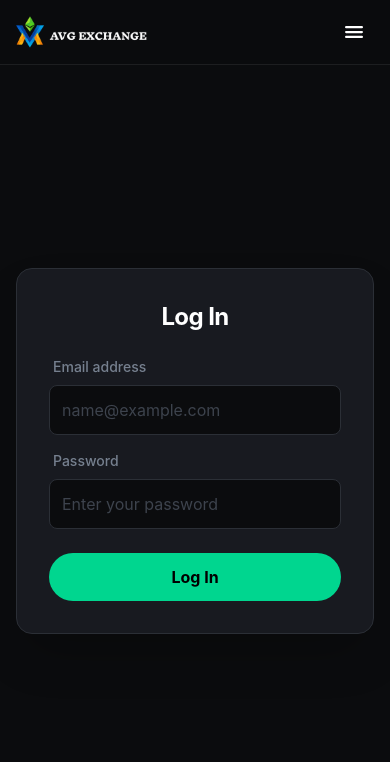
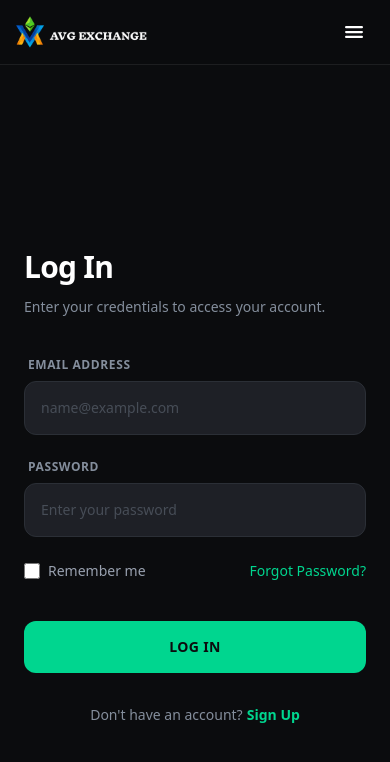
Before and after one commit to sanjayvanan/Avg-Exchange, a React app in the folder frontend/: page /login in a window 390 px wide. Shown: the top 762 px of the page. Built offline with nearby package versions, Linux system fonts and the light colour scheme; the HTML template or start-up script is replaced by a standard one.

Commit message:
feat : Added new components

```diff
--- a/frontend/src/components/AuthStyles.js
+++ b/frontend/src/components/AuthStyles.js
@@ -1,21 +1,47 @@
 // AuthStyles.js
 export const authStyles = {
-  // Main background container that centers the form
-  wrapper: "flex items-center justify-center min-h-[calc(100vh-72px)] px-4 bg-[#0b0c0e]",
+  // Main container: Full screen, flex layout for split screen
+  wrapper: "flex min-h-screen w-full bg-[#0b0c0e] font-sans",
 
-  // The card containing the form
-  formCard: "bg-[#181a20] p-8 rounded-2xl border border-[#2b2f36] w-full max-w-md shadow-2xl transition-all",
+  // --- LEFT SIDE (Video & Branding) ---
+  // Hidden on mobile (lg:flex), takes up 50% width
+  leftSection: "hidden lg:flex relative w-1/2 flex-col justify-end overflow-hidden",
 
-  // Typography
-  title: "text-white text-2xl font-bold mb-6 text-center tracking-tight",
-  label: "block text-[#76808f] text-sm font-medium mb-2 ml-1",
+  // The Video Element styling
+  videoBg: "absolute inset-0 w-full h-full object-cover",
 
-  // Input fields
-  input: "w-full bg-[#0b0c0e] border border-[#2b2f36] rounded-lg p-3 text-white focus:border-[#00D68F] focus:ring-1 focus:ring-[#00D68F] outline-none transition-all placeholder:text-[#3d434d]",
+  // Gradient overlay to make text readable against any video
+  overlay: "absolute inset-0 bg-gradient-to-t from-[#0b0c0e] via-[#0b0c0e]/70 to-transparent",
 
-  // Submit button
-  submitBtn: "w-full bg-[#00D68F] text-black font-bold py-3 rounded-full hover:bg-[#00ba7c] active:scale-[0.98] transition-all disabled:opacity-50 disabled:cursor-not-allowed mt-4",
+  // Text content wrapper
+  textContent: "relative z-10 p-16 pb-20 max-w-2xl",
+  heroTitle: "text-5xl font-bold text-white mb-6 leading-[1.1] tracking-tight",
+  heroSubtitle: "text-lg text-[#848e9c] leading-relaxed",
 
-  // Error messages
-  errorBox: "mt-4 p-3 bg-red-500/10 border border-red-500/50 text-red-500 rounded-lg text-sm text-center font-medium animate-pulse"
+  // --- RIGHT SIDE (Form) ---
+  // Centered content, takes 100% on mobile, 50% on desktop
+  rightSection: "w-full lg:w-1/2 flex flex-col justify-center items-center px-6 sm:px-12 bg-[#0b0c0e]",
+
+  // Form Container (Constrains width for better readability)
+  formContainer: "w-full max-w-[440px]",
+
+  // Form Header
+  header: "mb-10",
+  title: "text-3xl font-bold text-white mb-3 tracking-tight",
+  subTitle: "text-[#848e9c] text-sm font-medium",
+
+  // Inputs
+  inputGroup: "mb-6",
+  label: "block text-[#848e9c] text-xs font-bold uppercase tracking-wider mb-2 ml-1",
+  input: "w-full bg-[#1e2026] border border-[#2b2f36] rounded-xl p-4 text-white placeholder-[#474d57] focus:border-[#00D68F] focus:ring-1 focus:ring-[#00D68F] outline-none transition-all text-sm font-medium",
+
+  // Submit Button
+  submitBtn: "w-full bg-[#00D68F] hover:bg-[#00ba7c] text-[#0b0c0e] font-bold py-4 rounded-xl active:scale-[0.98] transition-all disabled:opacity-50 disabled:cursor-not-allowed mt-4 text-sm uppercase tracking-wide",
+
+  // Footer Links (e.g., "Don't have an account?")
+  footerText: "mt-8 text-center text-[#848e9c] text-sm",
+  link: "text-[#00D68F] hover:text-[#00ba7c] font-semibold ml-1 cursor-pointer transition-colors",
+
+  // Error Box
+  errorBox: "mt-6 p-4 bg-red-500/10 border border-red-500/20 text-red-400 rounded-xl text-sm text-center font-medium animate-pulse"
 };
--- a/frontend/src/pages/Home.jsx
+++ b/frontend/src/pages/Home.jsx
@@ -11,7 +11,7 @@ import TrendingSection from '../components/TrendingSection';
 import FeaturesSection from '../components/FeaturesSection';
 import StepsSection from '../components/StepsSection'; // <--- New Import
 import Footer from '../components/Footer';
-import heroVideo from '../assets/hero_video.mp4';
+import heroVideo from '../assets/Droneshot.mp4';
 
 const Home = () => {
   const user = useSelector((state) => state.auth.user);
--- a/frontend/src/pages/Login.jsx
+++ b/frontend/src/pages/Login.jsx
@@ -1,11 +1,15 @@
 import { useState } from "react"
 import { useDispatch, useSelector } from 'react-redux'
+import { Link } from 'react-router-dom'
 import { loginUser } from '../features/authSlice'
 import { authStyles as s } from '../components/AuthStyles'
+// Import the video file
+import BitcoinVideo from '../assets/Bitcoin_spinning.mp4'
 
 const Login = () => {
   const [email, setEmail] = useState('')
   const [password, setPassword] = useState('')
+  const [videoLoaded, setVideoLoaded] = useState(false)
   const dispatch = useDispatch()
   const isLoading = useSelector((state) => state.auth.loading)
   const error = useSelector((state) => state.auth.error)
@@ -17,11 +21,53 @@ const Login = () => {
 
   return (
     <div className={s.wrapper}>
-      <form className={s.formCard} onSubmit={handleSubmit}>
-        <h3 className={s.title}>Log In</h3>
+      {/* Left Side - Video & Branding */}
+      <div className={s.leftSection}>
+        <video
+          autoPlay
+          loop
+          muted
+          playsInline
+          preload="auto"
+          className={s.videoBg}
+          onLoadedData={() => {
+            setVideoLoaded(true)
+            console.log('Video loaded successfully')
+          }}
+          onError={(e) => {
+            console.error('Video error:', e)
+            console.error('Video source:', BitcoinVideo)
+          }}
+        >
+          <source src={BitcoinVideo} type="video/mp4" />
+        </video>
 
-        <div className="mb-4">
-          <label className={s.label}>Email address</label>
+        {/* Fallback background while video loads */}
+        {!videoLoaded && (
+          <div className="absolute inset-0 bg-gradient-to-br from-[#00D68F]/10 via-[#0a0b0d] to-[#00bd7e]/10 animate-pulse" />
+        )}
+
+        <div className={s.overlay} />
+
+        <div className={s.textContent}>
+          <h1 className={s.heroTitle}>Welcome <br /> Back!</h1>
+          <p className={s.heroSubtitle}>
+            Log in to access your account and continue trading crypto securely.
+          </p>
+        </div>
+      </div>
+
+      {/* Right Side - Login Form */}
+      <div className={s.rightSection}>
+        <div className={s.formContainer}>
+          <div className={s.header}>
+            <h2 className={s.title}>Log In</h2>
+            <p className={s.subTitle}>Enter your credentials to access your account.</p>
+          </div>
+
+          <form onSubmit={handleSubmit}>
+            <div className={s.inputGroup}>
+              <label className={s.label}>Email Address</label>
               <input
                 type="email"
                 className={s.input}
@@ -32,7 +78,7 @@ const Login = () => {
               />
             </div>
 
-        <div className="mb-2">
+            <div className={s.inputGroup}>
               <label className={s.label}>Password</label>
               <input
                 type="password"
@@ -44,12 +90,32 @@ const Login = () => {
               />
             </div>
 
+            <div className="flex items-center justify-between mb-6">
+              <label className="flex items-center gap-2 text-sm text-gray-400 cursor-pointer group">
+                <input
+                  type="checkbox"
+                  className="w-4 h-4 rounded border-white/[0.1] bg-white/[0.05] text-[#00D68F] focus:ring-[#00D68F] focus:ring-offset-0"
+                />
+                <span className="group-hover:text-white transition-colors">Remember me</span>
+              </label>
+              <Link to="/forgot-password" className="text-sm text-[#00D68F] hover:text-[#00bd7e] transition-colors">
+                Forgot Password?
+              </Link>
+            </div>
+
             <button disabled={isLoading} className={s.submitBtn}>
-          {isLoading ? 'Verifying...' : 'Log In'}
+              {isLoading ? 'Logging in...' : 'Log In'}
             </button>
 
             {error && <div className={s.errorBox}>{error}</div>}
+
+            <div className={s.footerText}>
+              Don't have an account?
+              <Link to="/signup" className={s.link}>Sign Up</Link>
+            </div>
           </form>
+        </div>
+      </div>
     </div>
   )
 }
--- a/frontend/src/pages/Signup.jsx
+++ b/frontend/src/pages/Signup.jsx
@@ -1,11 +1,15 @@
 import { useState } from "react"
 import { useDispatch, useSelector } from 'react-redux'
+import { Link } from 'react-router-dom'
 import { signupUser } from '../features/authSlice'
 import { authStyles as s } from '../components/AuthStyles'
+// Import the video file
+import BitcoinVideo from '../assets/Bitcoin_spinning.mp4'
 
 const Signup = () => {
   const [email, setEmail] = useState('')
   const [password, setPassword] = useState('')
+  const [videoLoaded, setVideoLoaded] = useState(false)
   const dispatch = useDispatch()
   const isLoading = useSelector((state) => state.auth.loading)
   const error = useSelector((state) => state.auth.error)
@@ -17,11 +21,53 @@ const Signup = () => {
 
   return (
     <div className={s.wrapper}>
-      <form className={s.formCard} onSubmit={handleSubmit}>
-        <h3 className={s.title}>Create Account</h3>
+      {/* Left Side - Video & Branding */}
+      <div className={s.leftSection}>
+        <video
+          autoPlay
+          loop
+          muted
+          playsInline
+          preload="auto"
+          className={s.videoBg}
+          onLoadedData={() => {
+            setVideoLoaded(true)
+            console.log('Video loaded successfully')
+          }}
+          onError={(e) => {
+            console.error('Video error:', e)
+            console.error('Video source:', BitcoinVideo)
+          }}
+        >
+          <source src={BitcoinVideo} type="video/mp4" />
+        </video>
 
-        <div className="mb-4">
-          <label className={s.label}>Email address</label>
+        {/* Fallback background while video loads */}
+        {!videoLoaded && (
+          <div className="absolute inset-0 bg-gradient-to-br from-[#00D68F]/10 via-[#0a0b0d] to-[#00bd7e]/10 animate-pulse" />
+        )}
+
+        <div className={s.overlay} />
+
+        <div className={s.textContent}>
+          <h1 className={s.heroTitle}>Start Your <br /> Journey Today.</h1>
+          <p className={s.heroSubtitle}>
+            Join millions of users buying and selling crypto on the most secure exchange platform.
+          </p>
+        </div>
+      </div>
+
+      {/* Right Side - Signup Form */}
+      <div className={s.rightSection}>
+        <div className={s.formContainer}>
+          <div className={s.header}>
+            <h2 className={s.title}>Create Account</h2>
+            <p className={s.subTitle}>Sign up to start trading in minutes.</p>
+          </div>
+
+          <form onSubmit={handleSubmit}>
+            <div className={s.inputGroup}>
+              <label className={s.label}>Email Address</label>
               <input
                 type="email"
                 className={s.input}
@@ -32,7 +78,7 @@ const Signup = () => {
               />
             </div>
 
-        <div className="mb-2">
+            <div className={s.inputGroup}>
               <label className={s.label}>Password</label>
               <input
                 type="password"
@@ -49,7 +95,14 @@ const Signup = () => {
             </button>
 
             {error && <div className={s.errorBox}>{error}</div>}
+
+            <div className={s.footerText}>
+              Already have an account?
+              <Link to="/login" className={s.link}>Log In</Link>
+            </div>
           </form>
+        </div>
+      </div>
     </div>
   )
 }
```
Also changed, not shown: 1 other file (tests, documents, lock files or other folders). Lines whose indentation alone changed are shown as unchanged.
